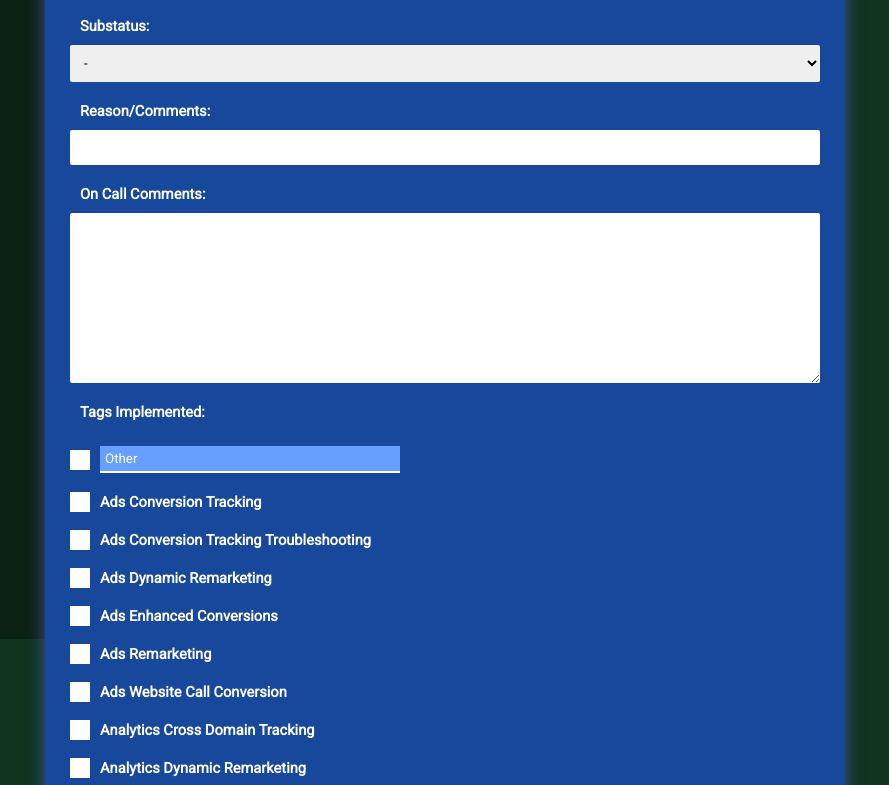
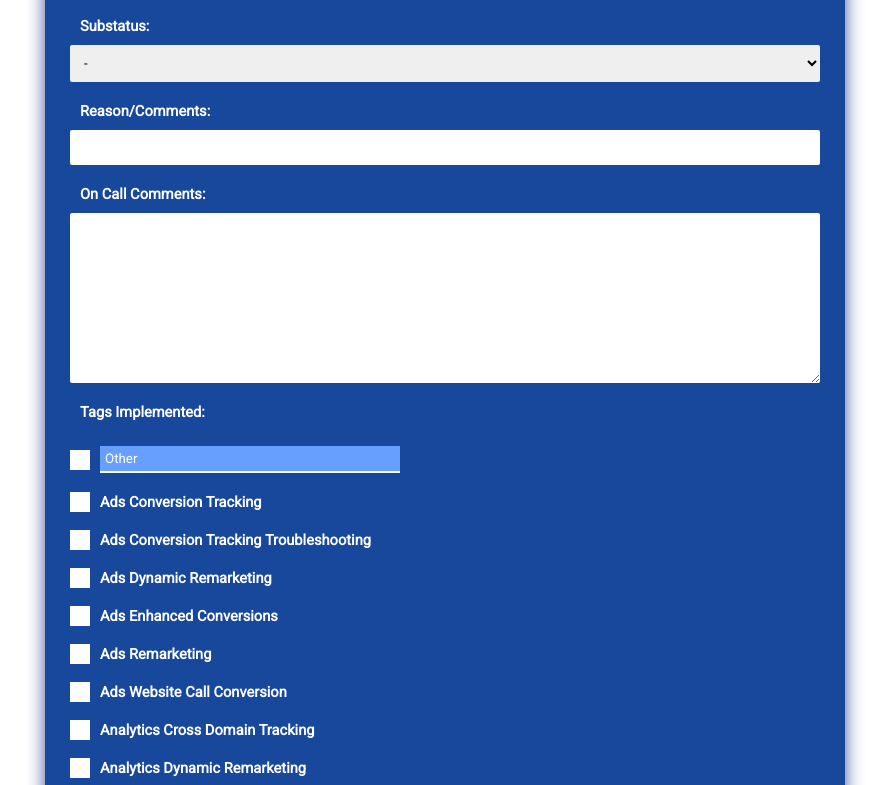
Before and after one commit to code0Artuh/casesnote, a plain HTML site: page index.html in a window 1280 px wide. Shown: the part 161-946 px from the top of the page, without its empty margins (195-1084 px from the left). Drawn offline with Linux system fonts and the light colour scheme; some packages are replaced by stand-ins of ours; a script that the page names is missing; a web font is replaced by a local one.

Commit message:
background

```diff
--- a/css/style.css
+++ b/css/style.css
@@ -1,11 +1,4 @@
 @import url('https://fonts.googleapis.com/css2?family=Roboto&display=swap');
-
-body {
-  margin: 0;
-  padding: 0;
-  height: 100vh;
-  background: #10341e;
-}
 
 .right-container-button {
 	width: 80px;
@@ -81,45 +74,6 @@ input[type="checkbox"]:checked{
 
 input[type="text"]:focus{
   box-shadow: 0 25px 50px -12px rgba(255, 255, 255, 0.137);
-}
-
-.waves {
-  position: fixed;
-  top: 0;
-  left: 0;
-  width: 100%;
-  height: 100%;
-  z-index: -1;
-  overflow: hidden;
-}
-
-.wave {
-  position: absolute;
-  top: 10%;
-  left: -40%;
-  width: 120vw;
-  height: 110vh;
-  margin-top: -2vh;
-  margin-left: -3vw;
-  transform-origin: 50% 48%;
-  border-radius: 47%;
-  filter: blur(7px) !important;
-  opacity: 0.5;
-}
-
-.wave.wave--one {
-  animation: drift 18s infinite linear;
-  background: rgba(0, 0, 0, 0.3);
-}
-
-.wave.wave--two {
-  animation: drift 22s infinite linear;
-  background: rgba(0, 0, 0, 0.3);
-}
-
-.wave.wave--three {
-  animation: drift 26s infinite linear;
-  background: rgba(0, 0, 0, 0.3);
 }
 
 @keyframes drift {
--- a/index.html
+++ b/index.html
@@ -10,12 +10,6 @@
   <link rel="stylesheet" href="https://cdnjs.cloudflare.com/ajax/libs/font-awesome/6.2.1/css/all.min.css" integrity="sha512-MV7K8+y+gLIBoVD59lQIYicR65iaqukzvf/nwasF0nqhPay5w/9lJmVM2hMDcnK1OnMGCdVK+iQrJ7lzPJQd1w==" crossorigin="anonymous" referrerpolicy="no-referrer" />
 </head>
 <body>
-
-  <div class='waves'>
-    <div class='wave wave--one'></div>
-    <div class='wave wave--two'></div>
-    <div class='wave wave--three'></div>
-  </div>
 
 
   <div id="container">
```
